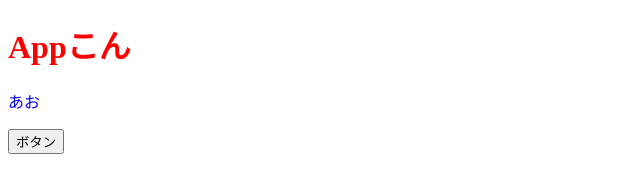
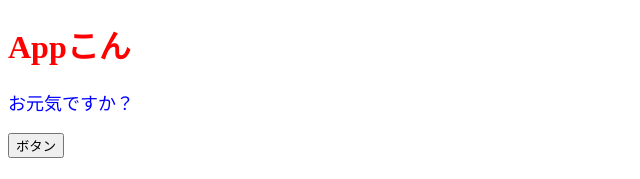
Before and after one commit to project-sa-git/react-basement, a React (Create React App) app: page / in a window 1280 px wide. Shown: the top 179 px of the page, without its empty margins (0-640 px from the left). Built offline with nearby package versions, Linux system fonts and the light colour scheme.

Commit message:
46. Propsを知る

```diff
--- a/src/App.js
+++ b/src/App.js
@@ -1,15 +1,14 @@
 import React from "react";
+import ColorfulMessage from "./components/ColorfulMessage"
 
 const App = () => {
   const onClickButton = () => alert("onClickButton");
-  const contentStyle = {
-    color: "blue"
-  };
+
   return (
     <>
       {/* その側の{}はJavaScriptを書く宣言、内側の{}はJSONオブジェクト */}
       <h1 style={{ color: "red" }}>Appこん</h1>
-      <p style={contentStyle}>あお</p>
+      <ColorfulMessage color="blue">お元気ですか？</ColorfulMessage>
       <button onClick={onClickButton}>ボタン</button>
     </>
   );
--- /dev/null
+++ b/src/components/ColorfulMessage.jsx
@@ -0,0 +1,14 @@
+import React from "react";
+
+const ColorfulMessage = (props) => {
+const {color, children} = props;
+  const contentStyle = {
+    color,
+    fontSize: "18px"
+  };
+  return (
+    <p style={contentStyle}>{children}</p>
+  );
+}
+
+export default ColorfulMessage;
```
